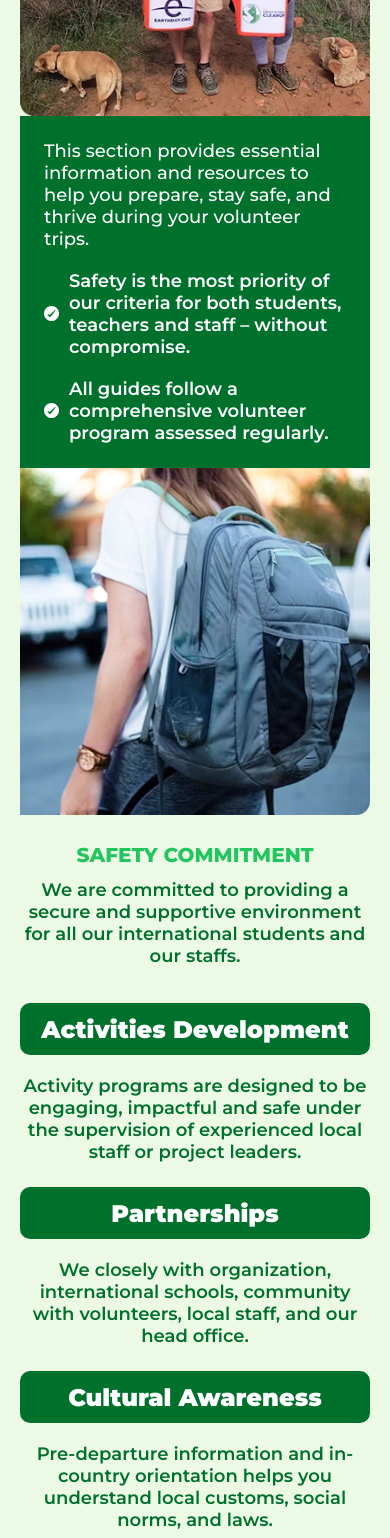
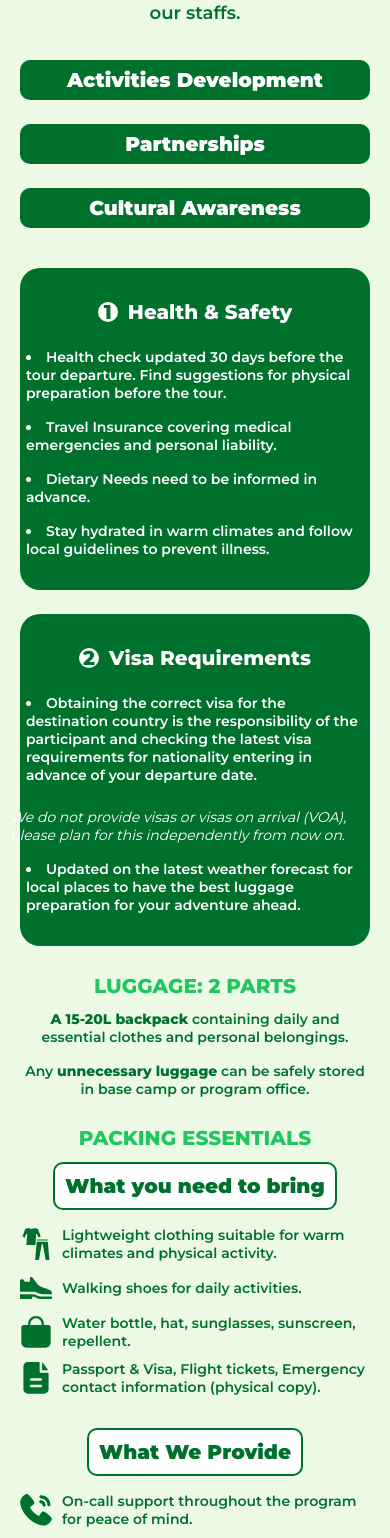
Before and after one commit to 1412322/CAS-trip, a Next.js app: page /support in a window 390 px wide. Shown: the part 432-1970 px from the top of the page. Built offline with nearby package versions, Linux system fonts and the light colour scheme.

Commit message:
chore: refactor

```diff
--- a/app/support/page.tsx
+++ b/app/support/page.tsx
@@ -15,30 +15,32 @@ import Transportation from '@/public/images/transportation.svg'
 import CircleCheck from '@/public/images/circle_check_2.svg'
 import Image from 'next/image'
 import "./styles.scss"
+import Paragraph from '@/components/Paragraph'
 
 export default function Support() {
   return (
     <main>
       {/* ABOUT US */}
-      <Container className="bg-[#ECFAE5] pt-40 pb-0 md:pb-0">
-      <Heading color="text-[#22C55E]">
+      <Container className="bg-[#ECFAE5] pb-0 md:pb-0">
+      <Heading color="text-[#22C55E] pt-16 md:pt-20">
           OVERVIEW
         </Heading>
 
-        <div className="flex flex-col md:flex-row items-center justify-center items-stretch">
+        <div className="grid grid-cols-2 md:grid-cols-3">
       <Image className="flex-1 w-full h-full object-cover" src={Overview1} alt="volunteer" layout="responsive" />
 
-    <div className="text-white bg-[#00712D] flex-1 p-6 flex flex-col items-center justify-center">
-      <p className="mb-5 text-[18px] font-[500]">This section provides essential information and resources to help you prepare, stay safe, and thrive during your volunteer trips.</p>
+    <div className="text-[8px] md:text-[18px] font-[600] text-white bg-[#00712D] flex-1 px-2.5 md:px-6 flex flex-col items-center justify-center">
+      <p>This section provides essential information and resources to help you prepare, stay safe, and thrive during your volunteer trips.
 
-      <ul className="text-[18px] font-[600]">
-        <li className="mb-5 flex items-center gap-2.5"><Image src={CircleCheck} width={16} height={16} alt="check-icon" /> Safety is the most priority of our criteria for both students, teachers and staff – without compromise.</li>
+      <ul>
+        <li className="my-4 md:my-5 flex items-center gap-1 md:gap-2.5"><div className="relative min-w-1.5 md:w-4 aspect-square"><Image src={CircleCheck} layout='fill' alt="check-icon" /></div>Safety is the most priority of our criteria for both students, teachers and staff – without compromise.</li>
 
-        <li className="flex items-center gap-2.5"><Image src={CircleCheck} width={16} height={16} alt="check-icon" /> All guides follow a comprehensive volunteer program assessed regularly.</li>
+        <li className="flex items-center gap-1 md:gap-2.5"><div className="relative min-w-1.5 md:w-4 aspect-square"><Image src={CircleCheck} layout='fill' alt="check-icon" /></div>All guides follow a comprehensive volunteer program assessed regularly.</li>
       </ul>
+      </p>
     </div>
 
-      <Image className="flex-1 w-full h-full object-cover" src={Overview2} alt="backpack" layout="responsive" />
+      <Image className="hidden md:block flex-1 w-full h-full object-cover" src={Overview2} alt="backpack" layout="responsive" />
   </div>
   </Container>
 
@@ -50,7 +52,7 @@ export default function Support() {
     We are committed to providing a secure and supportive environment for all our international students and our staffs.
   </p>
 
-  <div className="flex flex-col md:flex-row justify-center gap-6 mb-20">
+  <div className="grid grid-cols-1 md:grid-cols-3 gap-6 mb-10 md:mb-20">
     {[
       {
         title: "Activities Development",
@@ -66,11 +68,11 @@ export default function Support() {
       },
     ].map((item, i) => (
       <div key={i} className="text-center">
-        <div className="font-[900] text-[24px] text-white mb-5 h-[52px] bg-[#00712D] flex items-center justify-center rounded-[10px]">
+        <div className="w-full font-[900] text-[20px] md:text-[24px] text-white h-10 md:h-[52px] bg-[#00712D] flex items-center justify-center rounded-[10px]">
           {item.title}
           </div>
 
-        <p className="text-[18px] font-[600] text-[#00712D]">{item.desc}</p>
+        {/* <p className="text-[18px] font-[600] text-[#00712D] mt-5">{item.desc}</p> */}
       </div>
     ))}
   </div>
@@ -78,13 +80,14 @@ export default function Support() {
 
   {/* HEALTH & SAFETY + VISA */}
 <div className="grid grid-cols-1 md:grid-cols-2 gap-6 text-white">
-    <div className="bg-[#00712D] p-6 rounded-[40px] flex flex-col item-center py-10 px-20">
-      <div className="font-[800] text-[32px] mb-6 text-center flex items-center justify-center gap-2.5">
-        <span className="rounded-full bg-white text-[#00712D] w-9 h-9 flex items-center justify-center">1</span>
-      Health & Safety
+    <div className="bg-[#00712D] rounded-[20px] md:rounded-[40px] flex flex-col item-center px-1.5 py-8 md:py-10 md:px-20">
+      <div className="font-[800] text-[20px] md:text-[32px] mb-6 text-center flex items-center justify-center gap-2.5">
+        <span className="rounded-full bg-white text-[#00712D] w-5 md:w-9 h-5 md:h-9 flex items-center justify-center">1</span>
+      <div>Health & Safety</div>
       </div>
 
-      <ul className="list-disc space-y-6 text-[18px] font-[600]">
+      <Paragraph className="!text-left text-white">
+      <ul className="list-disc list-inside space-y-4 md:space-y-6">
         <li>Health check updated 30 days before the tour departure. Find suggestions for physical preparation before the tour.</li>
 
         <li>Travel Insurance covering medical emergencies and personal liability.</li>
@@ -93,15 +96,17 @@ export default function Support() {
 
         <li>Stay hydrated in warm climates and follow local guidelines to prevent illness.</li>
       </ul>
+      </Paragraph>
     </div>
 
-    <div className="bg-[#00712D] p-6 rounded-[40px] flex flex-col item-center py-10 px-20">
-      <div className="font-[800] text-[32px] mb-6 text-center flex items-center justify-center gap-2.5">
-        <span className="rounded-full bg-white text-[#00712D] w-9 h-9 flex items-center justify-center">2</span>
-        Visa Requirements
+    <div className="bg-[#00712D] rounded-[20px] md:rounded-[40px] flex flex-col item-center px-1.5 py-8 md:py-10 md:px-20">
+      <div className="font-[800] text-[20px] md:text-[32px] mb-6 text-center flex items-center justify-center gap-2.5">
+      <span className="rounded-full bg-white text-[#00712D] w-5 md:w-9 h-5 md:h-9 flex items-center justify-center">2</span>
+        <div>Visa Requirements</div>
       </div>
 
-      <ul className="list-disc space-y-6 text-[18px] font-[600]">
+      <Paragraph className="!text-left text-white">
+      <ul className="list-disc list-inside space-y-4 md:space-y-6">
         <li>Obtaining the correct visa for the destination country is the  responsibility of the participant and checking the latest visa requirements for  nationality entering in advance of your departure date.
           <br />
           <div className="font-[400] italic mt-6 ml-[-16px]">We do not provide visas or visas on arrival (VOA), please plan for this independently from now on.</div>
@@ -109,31 +114,26 @@ export default function Support() {
 
         <li>Updated on the latest weather forecast for local places to have the best luggage preparation for your adventure ahead.</li>
       </ul>
+      </Paragraph>
     </div>
   </div>
   </Container>
 
   {/* LUGGAGE SPLIT */}
   <Container className="bg-[#ECFAE5] pb-0 md:pb-0">
-      <Heading color="text-[#22C55E]">YOUR LUGGAGE WILL BE DIVIDED INTO 3 PARTS:</Heading>
+      <Heading color="text-[#22C55E]">LUGGAGE: 2 PARTS</Heading>
 
-  <div className="text-[#00712D] text-[18px] font-[600] space-y-10 relative before:border-2 before:border-[#00712D] before:absolute before:top-0 before:left-[8px] before:h-full">
+  <div className="text-[#00712D] text-[18px] font-[600] space-y-4 md:space-y-10 relative md:before:border-2 md:before:border-[#00712D] md:before:absolute md:before:top-0 md:before:left-[8px] md:before:h-full">
     <div className="flex items-start gap-3">
-      <div className="bg-[#00712D] w-5 h-5 rounded-full" />
+      <div className="hidden md:block bg-[#00712D] w-5 h-5 rounded-full" />
 
-      <p className="flex-1"><b className="font-[800]">A 15-20L backpack</b> containing daily and essential clothes and personal belongings. For certain multi-day treks, our support team assists these bags to project sites.</p>
+      <Paragraph className="md:!text-left flex-1"><b className="font-[800]">A 15-20L backpack</b> containing daily and essential clothes and personal belongings.</Paragraph>
     </div>
 
-    <div className="flex items-start gap-3">
-    <div className="bg-[#00712D] w-5 h-5 rounded-full" />
+    <div className="flex items-start gap-3 relative md:after:border-2 md:after:border-[#ECFAE5] md:after:absolute md:after:left-[8px] md:after:h-full z-0 md:after:z-[-1]">
+    <div className="hidden md:block bg-[#00712D] w-5 h-5 rounded-full" />
 
-      <p className="flex-1">Any <b className="font-[800]" >unnecessary luggage</b> can be safely stored in our designated base camp or program office at the start of the journey.</p>
-    </div>
-
-    <div className="flex items-start gap-3 relative after:border-2 after:border-[#ECFAE5] after:absolute after:left-[8px] after:h-full z-0 after:z-[-1]">
-    <div className="bg-[#00712D] w-5 h-5 rounded-full" />
-
-      <p className="flex-1"><b className="font-[800]">Prepare a 20L dry backpack</b> for extensive programs, multi-day community stays (common in Eco-Adventure, Critical Issues, Community Programs).</p>
+      <Paragraph className="md:!text-left flex-1">Any <b className="font-[800]" >unnecessary luggage</b> can be safely stored in base camp or program office.</Paragraph>
     </div>
   </div>
   </Container>
@@ -141,64 +141,64 @@ export default function Support() {
   <Container className="bg-[#ECFAE5] pb-0 md:pb-0">
       <Heading color="text-[#22C55E]">PACKING ESSENTIALS</Heading>
 
-      <div className="grid grid-cols-1 md:grid-cols-2 gap-28">
+      <div className="grid grid-cols-1 md:grid-cols-2 gap-8 md:gap-28">
 
 <div className="flex flex-col items-center">
-      <div className="text-[#00712D] flex items-center justify-center border-2 border-[#00712D] bg-white text-center text-[24px] font-[900] h-14 px-2.5 mb-9 rounded-[10px]">What you need to bring</div>
+      <div className="text-[#00712D] flex items-center justify-center border-2 border-[#00712D] bg-white text-center text-[20px] md:text-[24px] font-[900] h-12 md:h-14 px-2.5 mb-4 md:mb-9 rounded-[10px]">What you need to bring</div>
 
-      <ul className="space-y-5 text-[18px] font-[600] text-[#00712D]">
-        <li className="flex gap-6 items-center">
-          <Image src={Clothing} className="max-w-[60px] aspect-square" layout="responsive" alt="icon" />
+      <ul className="space-y-2.5 md:space-y-5 text-[18px] font-[600] text-[#00712D]">
+        <li className="flex gap-2.5 md:gap-6 items-center">
+          <Image src={Clothing} className="max-w-8 md:max-w-[60px] aspect-square" layout="responsive" alt="icon" />
 
-          <p><b className="font-[800]">Clothing:</b> Lightweight clothing suitable for warm climates and physical activity.</p>
+          <Paragraph className="!text-left">Lightweight clothing suitable for warm climates and physical activity.</Paragraph>
         </li>
 
-        <li className="flex gap-6 items-center">
-        <Image src={Footwear} className="max-w-[60px] aspect-square" layout="responsive" alt="icon" />
+        <li className="flex gap-2.5 md:gap-6 items-center">
+        <Image src={Footwear} className="max-w-8 md:max-w-[60px] aspect-square" layout="responsive" alt="icon" />
 
-          <p><b className="font-[800]">Footwear:</b> Walking shoes for daily activities.</p>
+          <Paragraph className="!text-left">Walking shoes for daily activities.</Paragraph>
         </li>
 
-        <li className="flex gap-6 items-center">
-        <Image src={Accessories} className="max-w-[60px] aspect-square" layout="responsive" alt="icon" />
+        <li className="flex gap-2.5 md:gap-6 items-center">
+        <Image src={Accessories} className="max-w-8 md:max-w-[60px] aspect-square" layout="responsive" alt="icon" />
 
-          <p><b className="font-[800]">Accessories: </b> Water bottle, hat, sunglasses, sunscreen, repellent.</p>
+          <Paragraph className="!text-left">Water bottle, hat, sunglasses, sunscreen, repellent.</Paragraph>
         </li>
 
-        <li className="flex gap-6 items-center">
-        <Image src={Documents} className="max-w-[60px] aspect-square" layout="responsive" alt="icon" />
+        <li className="flex gap-2.5 md:gap-6 items-center">
+        <Image src={Documents} className="max-w-8 md:max-w-[60px] aspect-square" layout="responsive" alt="icon" />
 
-          <p><b className="font-[800]">Documents:</b> Passport & Visa, Flight tickets, Emergency contact information (physical copy).</p>
+          <Paragraph className="!text-left">Passport & Visa, Flight tickets, Emergency contact information (physical copy).</Paragraph>
         </li>
       </ul>
       </div>
 
       <div className="flex flex-col items-center">
-      <div className="text-[#00712D] flex items-center justify-center border-2 border-[#00712D] bg-white text-center text-[24px] font-[900] h-14 px-2.5 mb-9 rounded-[10px]">What We Provide</div>
+      <div className="text-[#00712D] flex items-center justify-center border-2 border-[#00712D] bg-white text-center text-[20px] md:text-[24px] font-[900] h-12 md:h-14 px-2.5 mb-4 md:mb-9 rounded-[10px]">What We Provide</div>
 
-      <ul className="space-y-5 text-[18px] font-[600] text-[#00712D]">
-        <li className="flex gap-6 items-center">
-          <Image src={SupportIcon} className="max-w-[60px] aspect-square" layout="responsive" alt="icon" />
+      <ul className="space-y-2.5 md:space-y-5 text-[18px] font-[600] text-[#00712D]">
+        <li className="flex gap-2.5 md:gap-6 items-center">
+          <Image src={SupportIcon} className="max-w-8 md:max-w-[60px] aspect-square" layout="responsive" alt="icon" />
 
-          <p><b className="font-[800]">Support:</b> On-call support throughout the program for peace of mind.</p>
+          <Paragraph className="!text-left">On-call support throughout the program for peace of mind.</Paragraph>
         </li>
 
-        <li className="flex gap-6 items-center">
-        <Image src={Transportation} className="max-w-[60px] aspect-square" layout="responsive" alt="icon" />
+        <li className="flex gap-2.5 md:gap-6 items-center">
+        <Image src={Transportation} className="max-w-8 md:max-w-[60px] aspect-square" layout="responsive" alt="icon" />
 
-          <p><b className="font-[800]">Transportation:</b> Providing transportation between locations.</p>
+          <Paragraph className="!text-left">Providing transportation between locations.</Paragraph>
         </li>
 
-        <li className="flex gap-6 items-center">
-        <Image src={Meals} className="max-w-[60px] aspect-square" layout="responsive" alt="icon" />
+        <li className="flex gap-2.5 md:gap-6 items-center">
+        <Image src={Meals} className="max-w-8 md:max-w-[60px] aspect-square" layout="responsive" alt="icon" />
 
-          <p><b className="font-[800]">Meals:</b> Breakfast, lunch, and dinner throughout your stay.</p>
+          <Paragraph className="!text-left">Breakfast, lunch, and dinner throughout your stay.</Paragraph>
         </li>
 
-        <li className="flex gap-6 items-center">
-        <Image src={Lodging} className="max-w-[60px] aspect-square" layout="responsive" alt="icon" />
+        <li className="flex gap-2.5 md:gap-6 items-center">
+        <Image src={Lodging} className="max-w-8 md:max-w-[60px] aspect-square" layout="responsive" alt="icon" />
 
-          <p><b className="font-[800]">Lodging:</b> All nights of comfortable accommodation will be provided.</p>
+          <Paragraph className="!text-left">All nights of comfortable accommodation will be provided.</Paragraph>
         </li>
       </ul>
       </div>
--- a/components/Paragraph/index.tsx
+++ b/components/Paragraph/index.tsx
@@ -1,7 +1,7 @@
 
 export default function Paragraph({ children, className }: { children: React.ReactNode, className?: string }) {
   return (
-    <p className={`text-[#00712D] text-center text-[14px] md:text-[18px] font-[600] ${className}`}>
+    <p className={`text-[#00712D] text-center text-[14px] md:text-[18px] font-[600] ${className || ''}`}>
     {children}
   </p>
   )
```
Also changed, not shown: app/resources/page.tsx (+9 -8 lines), app/taman-negara/page.tsx (+23 -25 lines), components/Accordion/index.tsx (+8 -5 lines), components/Slider/page.tsx (+7 -7 lines).
